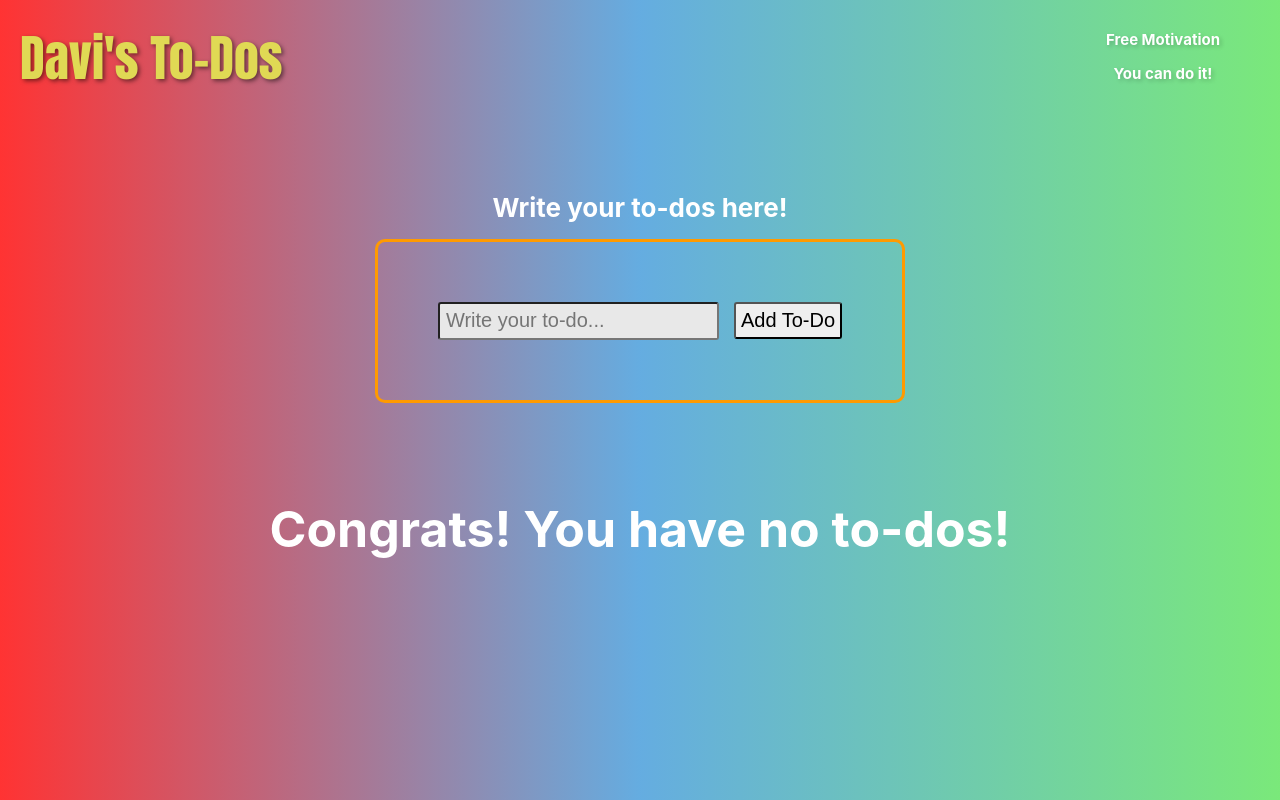
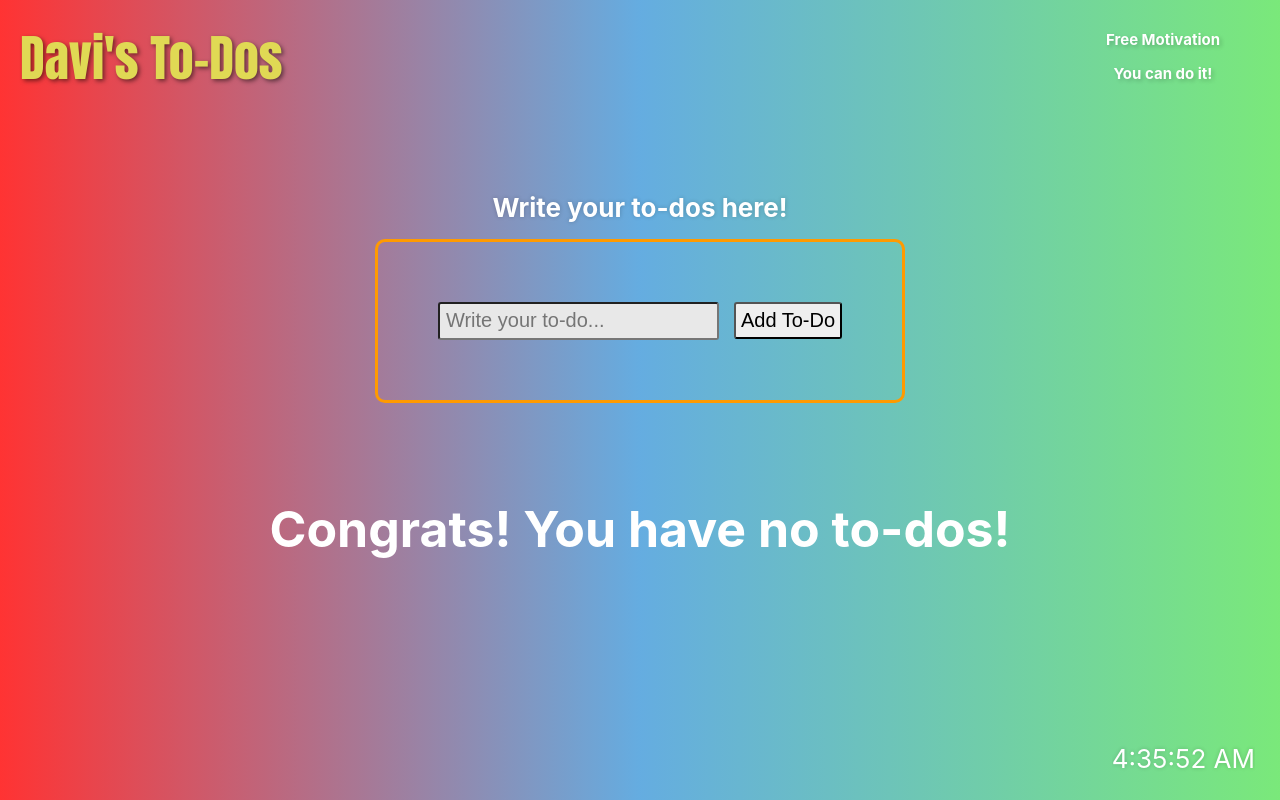
Before and after one commit to DaviZCodes/React-To-Do-List, a React (Create React App) app: page / in a window 1280 px wide. Built offline with nearby package versions, Linux system fonts and the light colour scheme.

Commit message:
added a live time feature and some on hover effects

```diff
--- a/src/App.css
+++ b/src/App.css
@@ -1,5 +1,15 @@
 .App {
   text-align: center;
+}
+
+.current-time {
+  white-space: nowrap;
+  overflow: hidden;
+  text-overflow: ellipsis;
+  position: fixed;
+  bottom: 0;
+  right: 25px;
+  text-shadow: 0.2px 0.3px 4px rgba(0, 0, 0, 0.2);
 }
 
 .List {
@@ -9,6 +19,7 @@
   text-align: center;
   white-space: pre-wrap;
   word-break: break-word;
+  padding: 5px;
 }
 
 .App-header {
@@ -25,6 +36,7 @@
 
 #head {
   font-weight: bold;
+  text-shadow: 0.2px 0.3px 4px rgba(0, 0, 0, 0.2);
 }
 
 .desc {
@@ -96,6 +108,7 @@
   border-radius: 3px;
   padding: 6px;
   background-color: hsl(0, 0%, 91%);
+  transition: transform 0.3s ease-in;
 
   @media (max-width: 350px) {
     font-size: 12px;
@@ -110,6 +123,10 @@
     height: 12px;
     max-width: 105px;
   }
+}
+
+#input:hover {
+ transform: scale(1.03);
 }
 
 @media (max-width: 450px) {
@@ -146,10 +163,15 @@
   align-items: center;
   text-align: right;
   color: rgb(255, 2, 28);
-  margin-left: 80px;
+  margin-left: 50px;
   border-width: 0.2px;
   cursor: pointer;
   border-radius: 2px;
+  transition: transform 0.3s;
+}
+
+#Delete:hover {
+  transform: scale(1.05);
 }
 
 #Edit {
--- a/src/App.tsx
+++ b/src/App.tsx
@@ -1,6 +1,7 @@
 import './App.css';
 import React, { useState, useEffect } from 'react';
-import List from './List';
+import List from "./List";
+import Date from "./Date";
 import axios from 'axios';
 
 //To-do
@@ -105,10 +106,14 @@ function App(){
     <div className="App">
       <header className="App-header">
         <header id = "title" title = "Click me to wipe all to-dos" onClick={clearAll}> Davi's To-Dos </header>
+
+        <div className="current-time"><Date/></div>
+
         <div className = "motivational">
           <header id = "motivation" title = "Click me for a new quote" onClick = {getQuote}> Free Motivation </header>
           <p id = "quote" title = "Click me for a new quote" onClick = {getQuote}> {quote} </p>
         </div>
+
         <header id = "head"> Write your to-dos here! </header>
 
         <div className = "Add-To-Do">
@@ -117,9 +122,11 @@ function App(){
             </input>
           <button id = "button" onClick = {addTodo}> Add To-Do </button>
         </div>
+
         <div className = "MainList">
           <List parentList = {ourList} removeFunc = {removeItem}/>
         </div>
+
         <div className = "Congrats">
           <p>
           {congrats}
--- /dev/null
+++ b/src/Date.tsx
@@ -0,0 +1,26 @@
+import React, {useState, useEffect} from "react"
+
+function CurrentTime() {
+    //state for displaying the current time
+    var [date, setDate] = useState(new Date());
+
+    //run forever and update every second
+    useEffect(() => {
+        var timer = setInterval(() => setDate(new Date()), 1000)
+
+        return function resetTime() {
+            clearInterval(timer)
+        }
+    })
+
+    return (
+        <div className = "current-time">
+            <p id = "time">
+                {date.toLocaleTimeString()}
+            </p>
+        </div>
+
+    );
+}
+
+export default CurrentTime;
```
